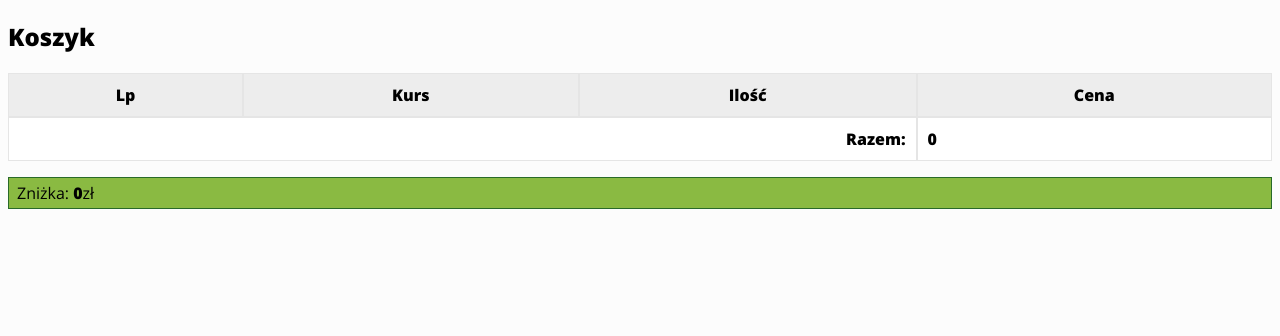
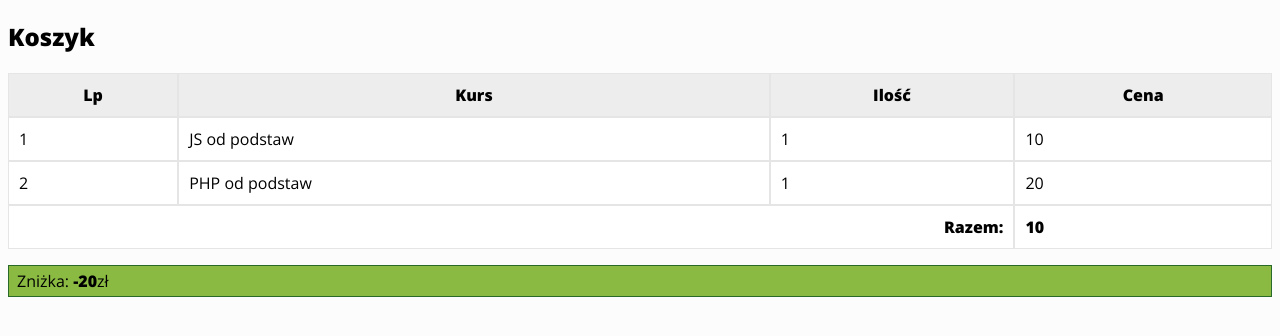
Before and after one commit to PiotrOchodek/Tworca-stron, a plain HTML site: page JS-od-podstaw/Koszyk sklepowy/index.html in a window 1280 px wide. Drawn offline with nearby package versions, Linux system fonts and the light colour scheme.

Commit message:
Js-koszykSklepowy modul 3.4 classList

```diff
--- a/JS-od-podstaw/Koszyk sklepowy/index.html
+++ b/JS-od-podstaw/Koszyk sklepowy/index.html
@@ -32,7 +32,7 @@
       </tfoot>
     </table>
 
-    <p class="discount">Zniżka: <b id="discount-amount">0</b>zł</p>
+    <p class="discount hidden" id="discount">Zniżka: <b id="discount-amount">0</b>zł</p>
 
     <script src="./src/js/app.js"></script>
 </body>
--- a/JS-od-podstaw/Koszyk sklepowy/src/css/styles.css
+++ b/JS-od-podstaw/Koszyk sklepowy/src/css/styles.css
@@ -27,3 +27,7 @@ body {
   padding: 4px 8px;
   background-color: rgb(138, 186, 66);
 }
+
+.hidden {
+  display: none;
+}
--- a/JS-od-podstaw/Koszyk sklepowy/src/js/app.js
+++ b/JS-od-podstaw/Koszyk sklepowy/src/js/app.js
@@ -1,6 +1,6 @@
 const product1 = { price: 10, title: 'JS od podstaw' };
 const product2 = { price: '20', title: 'PHP od podstaw' };
-const discount = 10;
+const discount = 20;
 
 //dodaj produkty do tabeli
 const itemsContainer = document.querySelector('#items');
@@ -20,17 +20,20 @@ addItem(product1);
 addItem(product2);
 
 //dodaj zniżkę
-const discountContainer =
+if(discount > 0) {
+  document.querySelector('#discount-amount').innerHTML = -discount;
+  document.querySelector('#discount').classList.remove('hidden');
+}
 
 if(isNaN(+product2.price)) {
   console.log('Podano niepoprawny typ danych');
 }
 
 const total = Number(product1.price) + Number(product2.price);
-const totalWithDiscount = total - 10;
+const totalWithDiscount = total - discount;
 
 //cena całkowita
-document.querySelector('#total-price').innerHTML = total
+document.querySelector('#total-price').innerHTML = totalWithDiscount
 
 console.log(`
   Cena przed zniżką: ${total}
```
